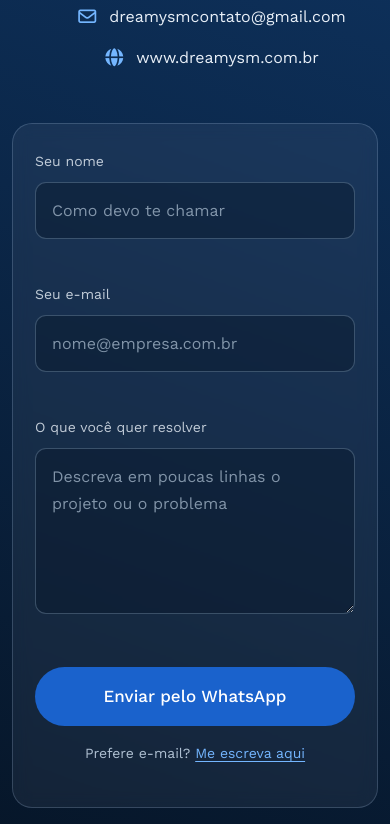
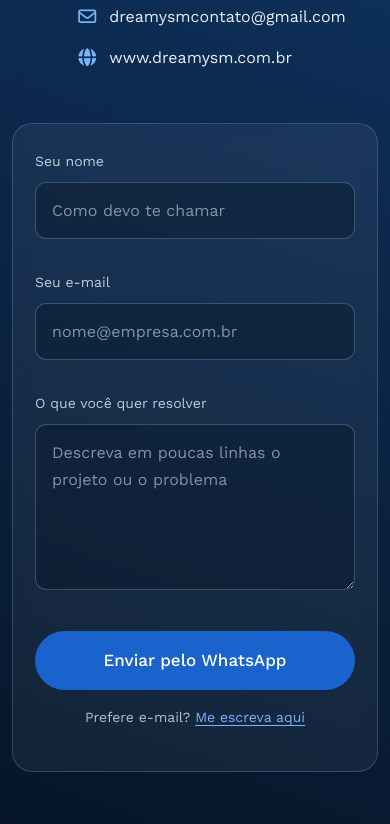
Before and after one commit to paodilas/portfolio-matheo, a plain HTML site: page index.html in a window 390 px wide. Shown: the part 9244-10068 px from the top of the page. Drawn offline with nearby package versions, Linux system fonts and the light colour scheme.

Commit message:
ajusta espacamento do formulario e alinha contatos no celular

```diff
--- a/css/estilo.css
+++ b/css/estilo.css
@@ -432,8 +432,6 @@ section { scroll-margin-top: 76px; }
 
 .secao-contato { background: linear-gradient(200deg, var(--oceano) 0%, var(--noite) 100%); color: var(--prata-claro); }
 
-
-
 .contato-lista { list-style: none; display: flex; flex-wrap: wrap; justify-content: center; gap: 14px 32px; margin-top: 26px; }
 .contato-lista li { display: flex; align-items: center; gap: 11px; font-size: 16px; }
 .contato-lista i { width: 22px; color: var(--ceu); font-size: 18px; }
@@ -446,7 +444,7 @@ section { scroll-margin-top: 76px; }
   backdrop-filter: blur(8px);
 }
 
-.campo { margin-bottom: 20px; }
+.campo { margin-bottom: 8px; }
 
 .campo label { display: block; font-size: 14px; margin-bottom: 8px; color: rgba(232, 239, 247, 0.82); }
 
@@ -611,6 +609,7 @@ section { scroll-margin-top: 76px; }
 @media (max-width: 575px) {
   .numero { font-size: 40px; }
   .formulario { padding: 26px 22px; }
+  .contato-lista { flex-direction: column; align-items: flex-start; width: fit-content; margin-left: auto; margin-right: auto; }
 }
 
 @media (prefers-reduced-motion: reduce) {
```
